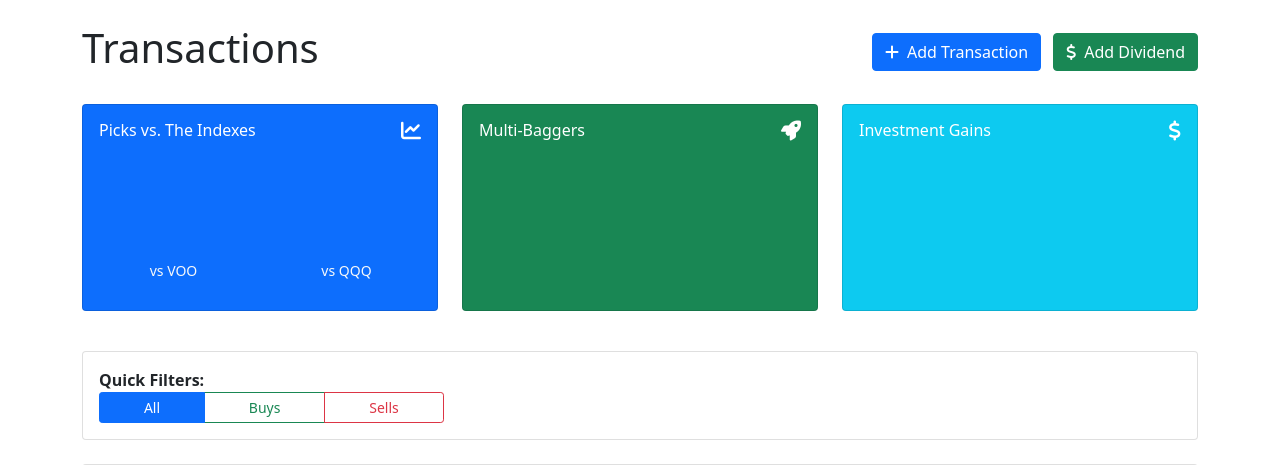
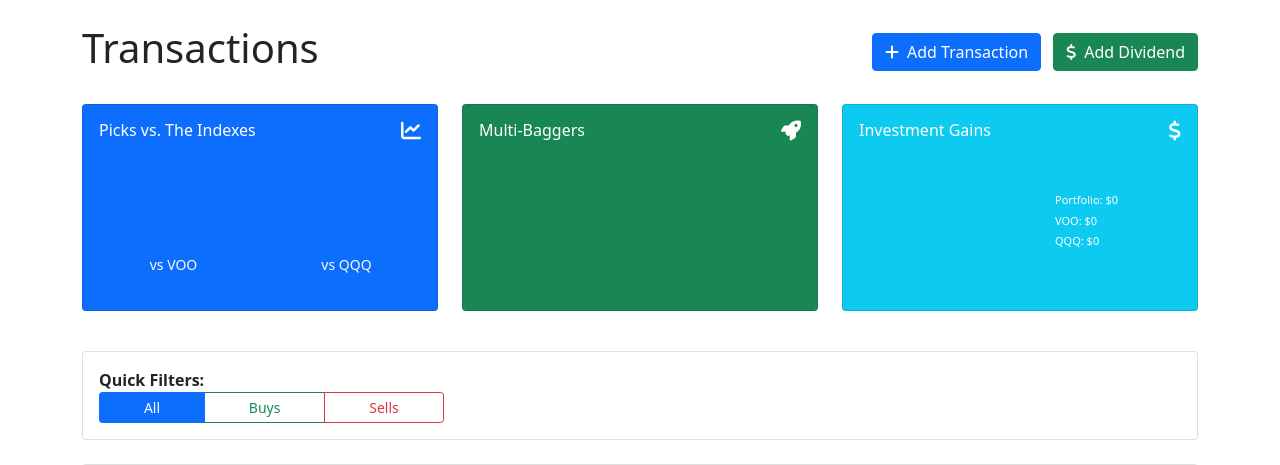
Before and after one commit to craigrow/MyStockTrackerApp, a Flask app: page /portfolio/transactions in a window 1280 px wide. Shown: the part 56-521 px from the top of the page. Run offline with Flask 3, Linux system fonts and the light colour scheme; data that the repository does not hold is empty.

Commit message:
Fix pie chart alignment and improve Investment Gains display
- Fixed pie chart vertical alignment using flexbox centering
- Made Investment Gains bars skinnier (50px width) to accommodate text
- Added gains text display to the right: Portfolio, VOO, QQQ gains
- Reduced canvas width from 300px to 180px for better layout
- Updated bar spacing and positioning for skinnier bars

```diff
--- a/app/templates/components/metric_boxes.html
+++ b/app/templates/components/metric_boxes.html
@@ -10,15 +10,15 @@
                 </div>
                 <div class="flex-grow-1">
                     <div class="row">
-                        <div class="col-6">
+                        <div class="col-6 d-flex flex-column align-items-center">
                             <canvas id="picksVsVOOChart" width="100" height="100"></canvas>
-                            <div class="mt-1 text-center">
+                            <div class="mt-1">
                                 <small class="text-light" id="vooLabel">vs VOO</small>
                             </div>
                         </div>
-                        <div class="col-6">
+                        <div class="col-6 d-flex flex-column align-items-center">
                             <canvas id="picksVsQQQChart" width="100" height="100"></canvas>
-                            <div class="mt-1 text-center">
+                            <div class="mt-1">
                                 <small class="text-light" id="qqqLabel">vs QQQ</small>
                             </div>
                         </div>
@@ -53,8 +53,13 @@
                     <h6 class="card-title mb-0">Investment Gains</h6>
                     <i class="fas fa-dollar-sign fa-lg"></i>
                 </div>
-                <div class="flex-grow-1">
-                    <canvas id="investmentGainsChart" width="300" height="120"></canvas>
+                <div class="flex-grow-1 d-flex align-items-center">
+                    <canvas id="investmentGainsChart" width="180" height="120"></canvas>
+                    <div class="ms-3" id="gainsText" style="font-size: 11px;">
+                        <div class="mb-1">Portfolio: <span id="portfolioGains">$0</span></div>
+                        <div class="mb-1">VOO: <span id="vooGains">$0</span></div>
+                        <div>QQQ: <span id="qqqGains">$0</span></div>
+                    </div>
                 </div>
             </div>
         </div>
--- a/app/templates/portfolio/transactions.html
+++ b/app/templates/portfolio/transactions.html
@@ -562,9 +562,9 @@ function updateInvestmentGainsChart() {
     // Clear canvas
     ctx.clearRect(0, 0, width, height);
 
-    const barWidth = 80;
-    const barSpacing = 20;
-    const startX = 20;
+    const barWidth = 50;
+    const barSpacing = 15;
+    const startX = 10;
 
     // Calculate max height for scaling
     const portfolioTotal = totalInvested + portfolioDividends + Math.max(0, portfolioGains);
@@ -579,13 +579,17 @@ function updateInvestmentGainsChart() {
     // Draw VOO bar
     drawStackedBar(ctx, startX + barWidth + barSpacing, 'VOO', totalInvested, vooDividends, vooGains, maxTotal, maxBarHeight, height);
 
-
     // Draw QQQ bar
     drawStackedBar(ctx, startX + 2 * (barWidth + barSpacing), 'QQQ', totalInvested, qqqDividends, qqqGains, maxTotal, maxBarHeight, height);
+
+    // Update text display
+    document.getElementById('portfolioGains').textContent = `$${portfolioGains.toLocaleString()}`;
+    document.getElementById('vooGains').textContent = `$${vooGains.toLocaleString()}`;
+    document.getElementById('qqqGains').textContent = `$${qqqGains.toLocaleString()}`;
 }
 
 function drawStackedBar(ctx, x, label, invested, dividends, gains, maxTotal, maxBarHeight, canvasHeight) {
-    const barWidth = 80;
+    const barWidth = 50;
     const total = invested + dividends + Math.max(0, gains);
     const scale = maxBarHeight / maxTotal;
 
```
